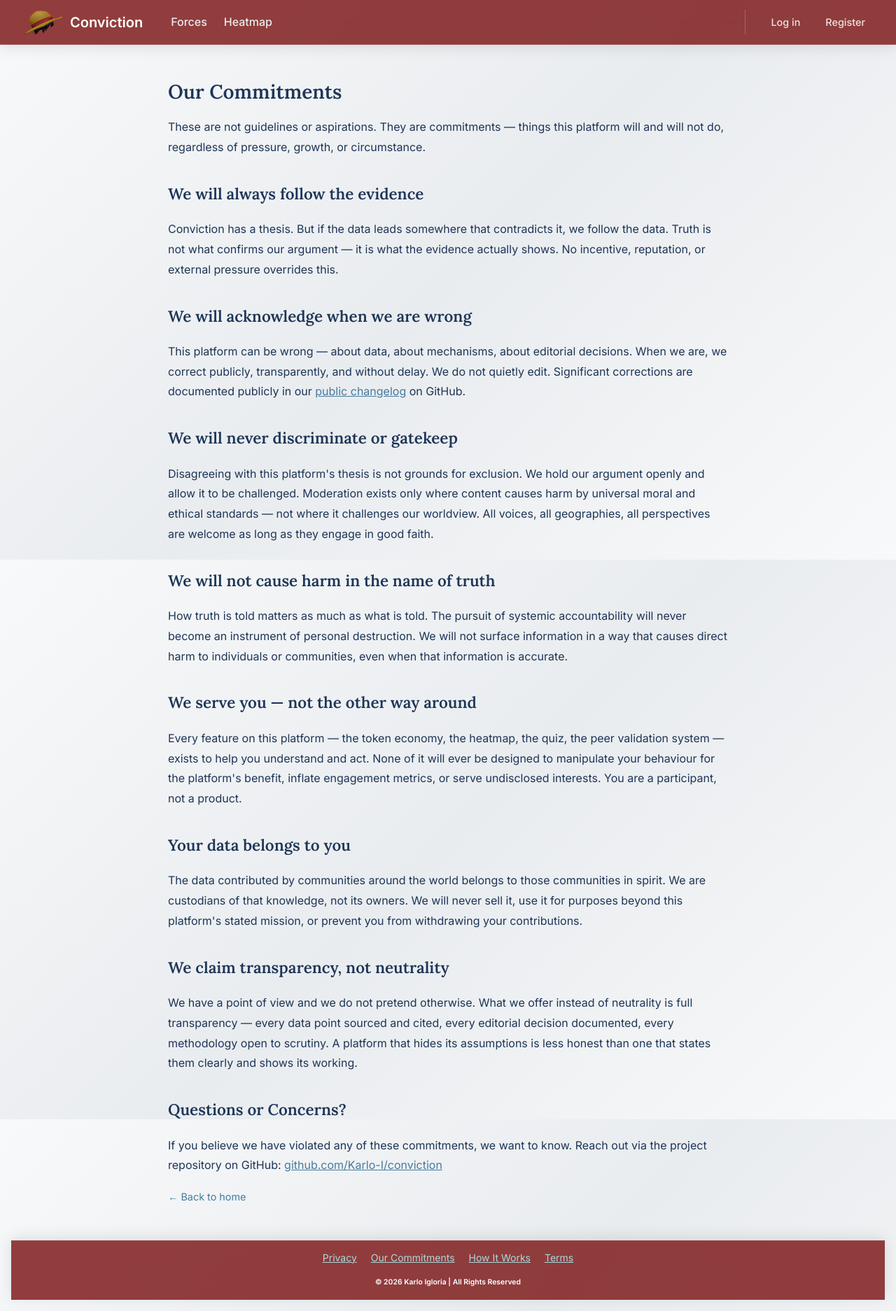
After one commit to Karlo-I/conviction, a Flask app: page /commitments in a window 1280 px wide. The commit adds this page. Shown: the whole page at 70% size. Run offline with Flask 3, Linux system fonts and the light colour scheme; some libraries are stand-ins or nearby versions.

Commit message:
added commitments in the footer, updated README.md, added CHANGELOG.md to the file structure, removed any reference to Strava in schema and README.md

```diff
--- a/app.py
+++ b/app.py
@@ -704,6 +704,10 @@ def terms():
 def how_it_works():
     return render_template('how_it_works.html')
 
+@app.route('/commitments')
+def commitments():
+    return render_template('commitments.html')
+
 
 # Prevent browser caching to ensure back button always shows current auth state
 # Critical for security after logout
--- a/schema.sql
+++ b/schema.sql
@@ -211,17 +211,4 @@ INSERT OR IGNORE INTO platform_config (key, value, description) VALUES
     ('tokens_per_contribution', '3', 'Tokens earned when contribution is approved'),
     ('agent_model', 'claude-haiku-4-5-20251001', 'AI model used for contribution digests'),
     ('max_contributions_per_day', '5', 'Rate limit per user per day'),
-    ('max_shares_per_day', '3', 'Max token-earning shares per user per day'),
     ('quiz_retake_days', '90', 'Minimum days between quiz retakes per user');
-
--- ============================================================
--- SHARES
--- ============================================================
-
-CREATE TABLE IF NOT EXISTS shares (
-    id INTEGER PRIMARY KEY AUTOINCREMENT,
-    user_id INTEGER NOT NULL REFERENCES users(id),
-    content_type TEXT NOT NULL,
-    content_id INTEGER,
-    shared_at TIMESTAMP DEFAULT CURRENT_TIMESTAMP
-);
--- /dev/null
+++ b/templates/commitments.html
@@ -0,0 +1,35 @@
+{% extends 'layout.html' %}
+
+{% block title %}Our Commitments{% endblock %}
+
+{% block content %}
+<div class="legal-container">
+    <h1>Our Commitments</h1>
+    <p>These are not guidelines or aspirations. They are commitments — things this platform will and will not do, regardless of pressure, growth, or circumstance.</p>
+
+    <h2>We will always follow the evidence</h2>
+    <p>Conviction has a thesis. But if the data leads somewhere that contradicts it, we follow the data. Truth is not what confirms our argument — it is what the evidence actually shows. No incentive, reputation, or external pressure overrides this.</p>
+
+    <h2>We will acknowledge when we are wrong</h2>
+    <p>This platform can be wrong — about data, about mechanisms, about editorial decisions. When we are, we correct publicly, transparently, and without delay. We do not quietly edit. Significant corrections are documented publicly in our <a href="https://github.com/Karlo-I/conviction/blob/main/CHANGELOG.md" style="color: #457b9d;">public changelog</a> on GitHub.</p>
+
+    <h2>We will never discriminate or gatekeep</h2>
+    <p>Disagreeing with this platform's thesis is not grounds for exclusion. We hold our argument openly and allow it to be challenged. Moderation exists only where content causes harm by universal moral and ethical standards — not where it challenges our worldview. All voices, all geographies, all perspectives are welcome as long as they engage in good faith.</p>
+
+    <h2>We will not cause harm in the name of truth</h2>
+    <p>How truth is told matters as much as what is told. The pursuit of systemic accountability will never become an instrument of personal destruction. We will not surface information in a way that causes direct harm to individuals or communities, even when that information is accurate.</p>
+
+    <h2>We serve you — not the other way around</h2>
+    <p>Every feature on this platform — the token economy, the heatmap, the quiz, the peer validation system — exists to help you understand and act. None of it will ever be designed to manipulate your behaviour for the platform's benefit, inflate engagement metrics, or serve undisclosed interests. You are a participant, not a product.</p>
+
+    <h2>Your data belongs to you</h2>
+    <p>The data contributed by communities around the world belongs to those communities in spirit. We are custodians of that knowledge, not its owners. We will never sell it, use it for purposes beyond this platform's stated mission, or prevent you from withdrawing your contributions.</p>
+
+    <h2>We claim transparency, not neutrality</h2>
+    <p>We have a point of view and we do not pretend otherwise. What we offer instead of neutrality is full transparency — every data point sourced and cited, every editorial decision documented, every methodology open to scrutiny. A platform that hides its assumptions is less honest than one that states them clearly and shows its working.</p>
+
+    <h2>Questions or Concerns?</h2>
+    <p>If you believe we have violated any of these commitments, we want to know. Reach out via the project repository on GitHub: <a href="https://github.com/Karlo-I/conviction" style="color: #457b9d;">github.com/Karlo-I/conviction</a></p>
+    <p><a href="{{ url_for('index') }}" style="font-size: 0.9rem; color: #457b9d; text-decoration: none;">← Back to home</a></p>
+</div>
+{% endblock %}
--- a/templates/how_it_works.html
+++ b/templates/how_it_works.html
@@ -96,7 +96,7 @@
     <p>We have a thesis. What we offer instead of neutrality is full transparency.</p>
 
     <h2>Questions or Concerns?</h2>
-    <p>This is a CS50x final project. For questions about the platform, methodology, or AI implementation, please reach out via the project repository on GitHub (see here: https://github.com/Karlo-I/conviction)</p>
+    <p>This is a CS50x final project. For questions about the platform, methodology, or AI implementation, please reach out via the project repository on GitHub: https://github.com/Karlo-I/conviction.</p>
     <p><a href="{{ url_for('index') }}" style="font-size: 0.9rem; color: #457b9d; text-decoration: none;">← Back to home</a></p>
 </div>
 {% endblock %}
--- a/templates/layout.html
+++ b/templates/layout.html
@@ -86,8 +86,9 @@
     <footer>
         <p>
             <a href="{{ url_for('privacy') }}">Privacy</a>
+            <a href="{{ url_for('commitments') }}">Our Commitments</a>
+            <a href="{{ url_for('how_it_works') }}">How It Works</a>
             <a href="{{ url_for('terms') }}">Terms</a>
-            <a href="{{ url_for('how_it_works') }}">How It Works</a>
         </p>
         <p class="copyright">© 2026 Karlo Igloria | All Rights Reserved</p>
     </footer>
```
Also changed, not shown: schema_postgres.sql (+0 -13 lines), CHANGELOG.md (added), README.md.
